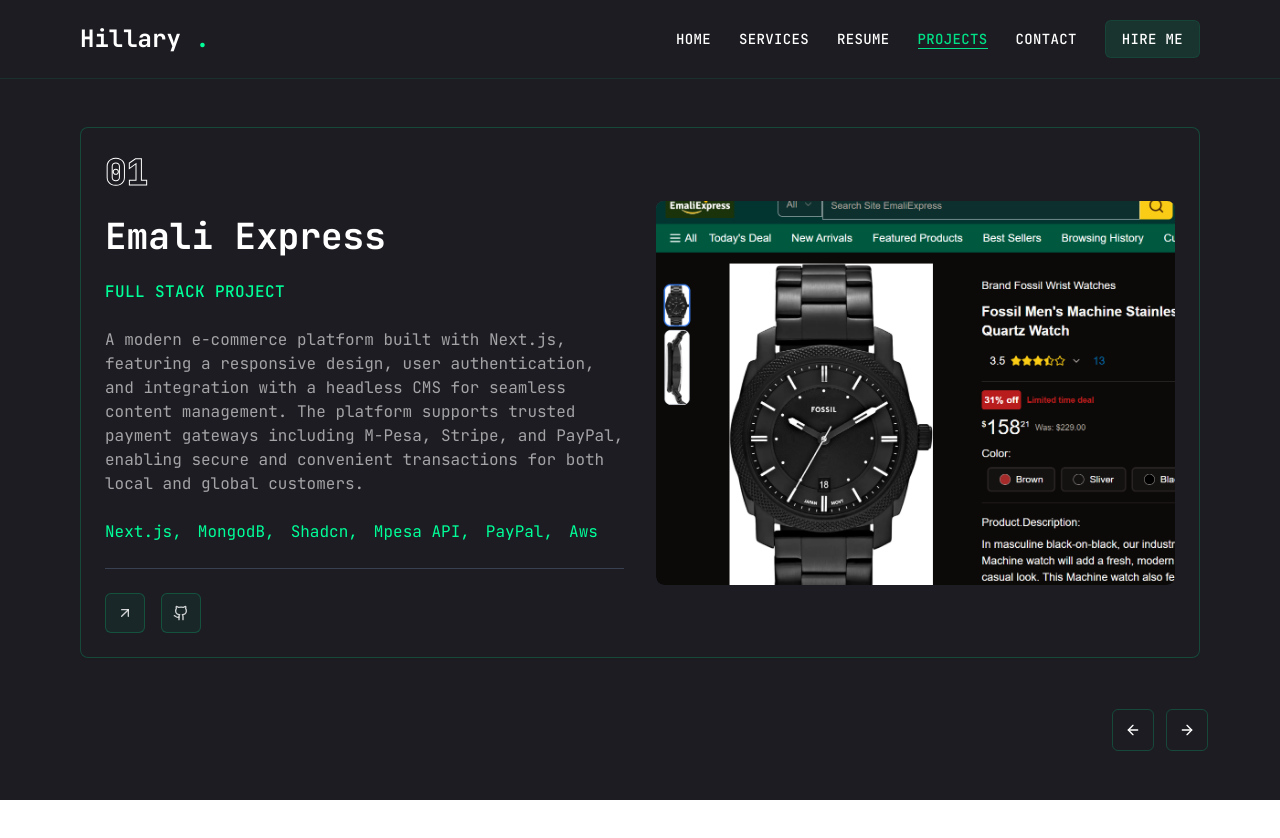
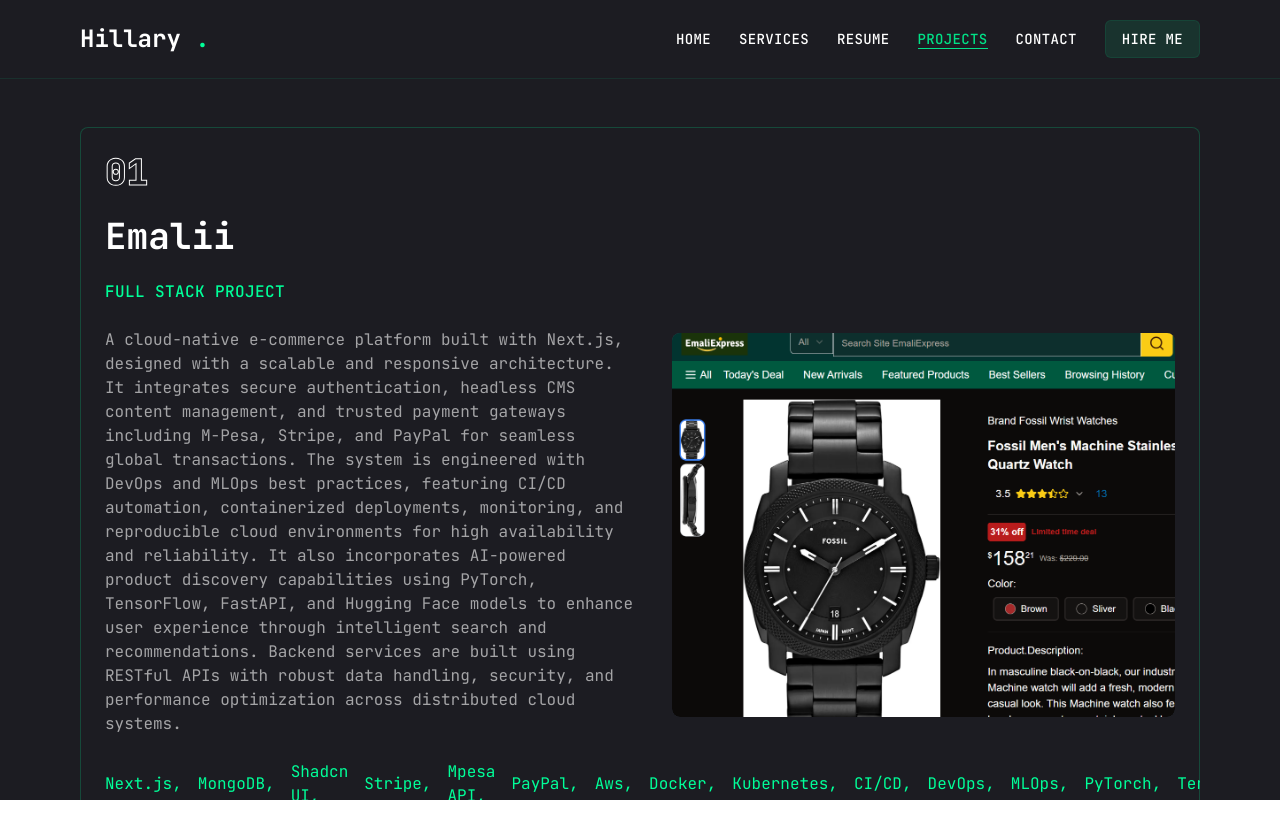
Before and after one commit to hillaryoyaro/porfolio, a Next.js app: page /work in a window 1280 px wide. Shown: the top 838 px of the page. Before the commit the page ends 800 px from the top, so only its background shows below. Built offline with nearby package versions, Linux system fonts and the light colour scheme.

Commit message:
update waork

```diff
--- a/app/work/page.tsx
+++ b/app/work/page.tsx
@@ -33,14 +33,14 @@ import amazonCI from "@/public/images/amazonCI.png"; // Import the hover image
 const projects = [
   {
     id: "01",
-    title: "Emali Express",
+    title: "Emalii",
     category: "Full Stack",
     description:
-      "A modern e-commerce platform built with Next.js, featuring a responsive design, user authentication, and integration with a headless CMS for seamless content management. The platform supports trusted payment gateways including M-Pesa, Stripe, and PayPal, enabling secure and convenient transactions for both local and global customers.",
-    stack: ["Next.js", "MongodB", "Shadcn","Mpesa API",  "PayPal",, "Aws",],
+      "A cloud-native e-commerce platform built with Next.js, designed with a scalable and responsive architecture. It integrates secure authentication, headless CMS content management, and trusted payment gateways including M-Pesa, Stripe, and PayPal for seamless global transactions. The system is engineered with DevOps and MLOps best practices, featuring CI/CD automation, containerized deployments, monitoring, and reproducible cloud environments for high availability and reliability. It also incorporates AI-powered product discovery capabilities using PyTorch, TensorFlow, FastAPI, and Hugging Face models to enhance user experience through intelligent search and recommendations. Backend services are built using RESTful APIs with robust data handling, security, and performance optimization across distributed cloud systems.",
+    stack: ["Next.js", "MongoDB", "Shadcn UI", "Stripe","Mpesa API",  "PayPal",, "Aws", "Docker", "Kubernetes", "CI/CD", "DevOps", "MLOps", "PyTorch", "TensorFlow", "FastAPI", "Hugging Face"],
     image: emaliexpress, // main image
     hoverImage: mpesacheckout,    // image shown on hover
-    liveUrl: "https://emali.vercel.app/",
+    liveUrl: "https://emalii.com/",
     githubUrl: "https://github.com/Outering-Inc/emaliexpress",
   },
   {
```
